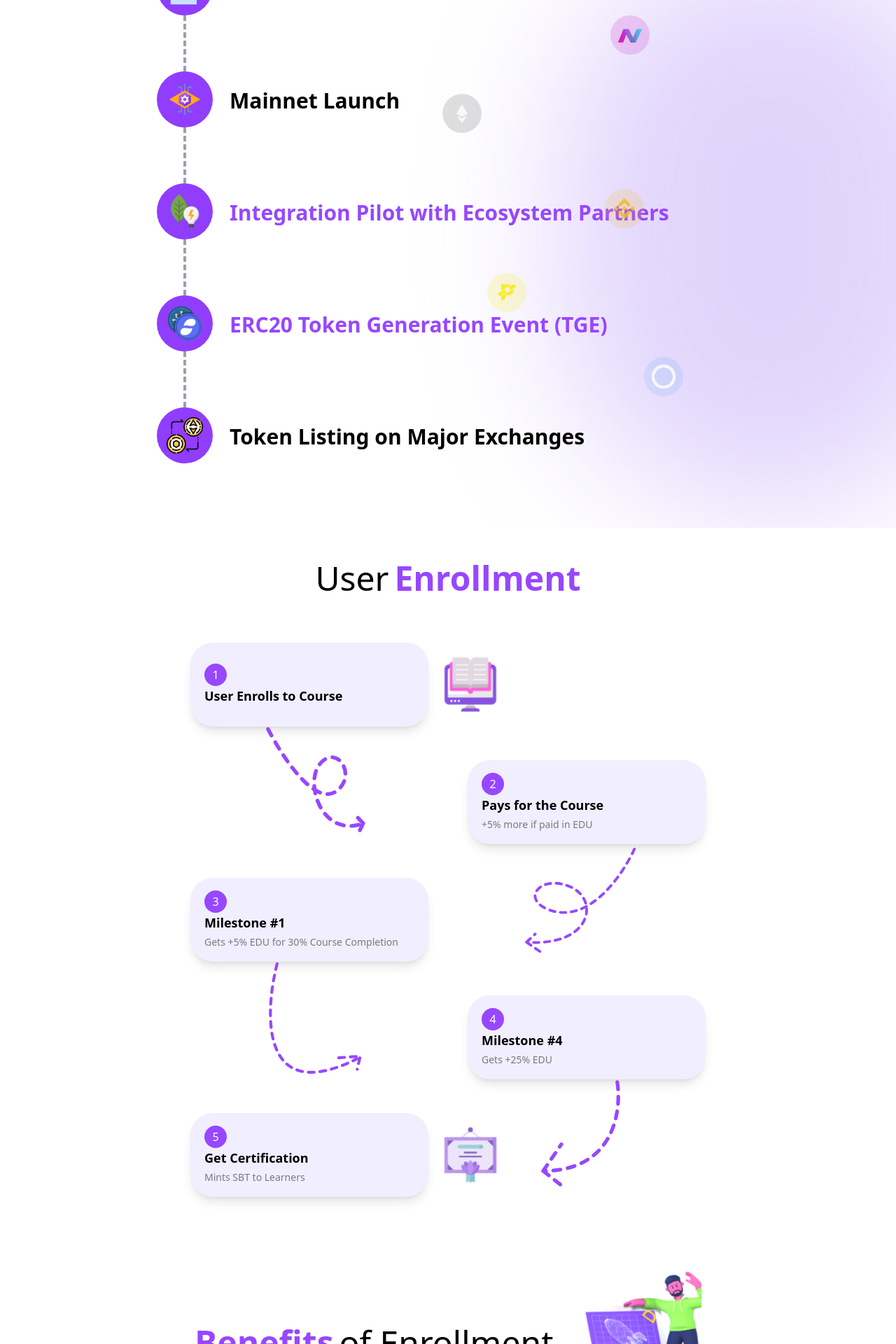
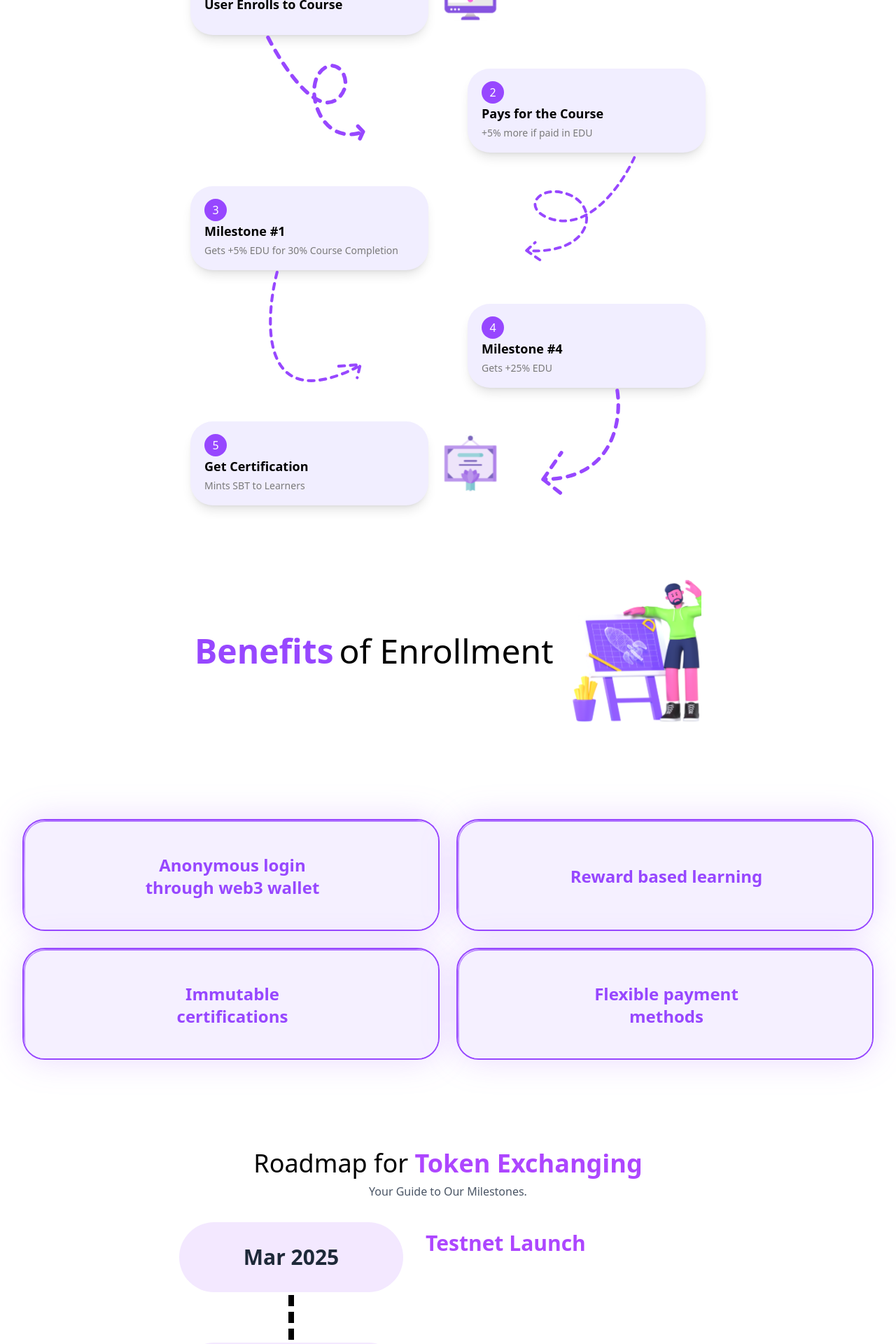
Before and after one commit to sagajax/LearnLed, a React (Vite) app: page / in a window 1280 px wide. Shown: the part 1360-3280 px from the top of the page at 70% size. Built offline with nearby package versions, Linux system fonts and the light colour scheme.

Commit message:
fixed roadmap

```diff
--- a/src/App.jsx
+++ b/src/App.jsx
@@ -15,12 +15,12 @@ function App() {
       <div className="relative overflow-x-hidden">
         <Hero />
         <Partner />
-        <Roadmap />
         <Enroll />
         <Section />
-        <div className="absolute -right-24 mt-5 w-[200px] h-[700px]  bg-[#CECDFF] blur-[100px] transform -translate-y-1/2 scale-x-150 scale-y-75 rounded-full z-0">
+        {/* <div className="absolute -right-24 mt-5 w-[200px] h-[700px]  bg-[#CECDFF] blur-[100px] transform -translate-y-1/2 scale-x-150 scale-y-75 rounded-full z-0">
         </div>
-        <Reward />
+        <Reward /> */}
+        <Roadmap />
         <Faq />
         <Footer />
       </div>
--- a/src/components/Roadmap.jsx
+++ b/src/components/Roadmap.jsx
@@ -1,184 +1,85 @@
-import { useState } from "react";
-import i2 from "/i2.svg";
-import i3 from "/i3.svg";
-import i4 from "/i4.svg";
-import i5 from "/i5.svg";
-import i6 from "/i6.svg";
-import cc0 from "../assets/cc0.png";
-import cc2 from "../assets/cc2.png";
-import cc3 from "../assets/cc3.png";
-import cc4 from "../assets/cc4.png";
-import cc5 from "../assets/cc5.png";
-import cc6 from "../assets/cc6.png";
-import cc7 from "../assets/cc7.png";
+import React, { useState } from "react";
 
 export default function Roadmap() {
-  const [roadmapItems, setRoadmapItems] = useState([
+  const [roadmapItems] = useState([
     {
       id: 1,
+      date: "Mar 2025",
       title: "Testnet Launch",
-      icon: i2,
+      titleColor: "text-purple-500",
       status: "completed",
     },
     {
       id: 2,
+      date: "Feb 2025",
       title: "Mainnet Launch",
-      icon: i3,
+      titleColor: "text-black",
       status: "pending",
     },
     {
       id: 3,
-      title: "Integration Pilot with Ecosystem Partners",
-      icon: i4,
+      date: "Q3 2025",
+      title: "Integration Pilot with",
+      subtitle: "Ecosystem Partners",
+      titleColor: "text-black",
+      subtitleColor: "text-purple-500",
       status: "pending",
     },
     {
       id: 4,
-      title: "ERC20 Token Generation Event (TGE)",
-      icon: i5,
+      date: "Q4 2025",
+      title: "ERC20 Token Generation",
+      subtitle: "Event (TGE)",
+      titleColor: "text-purple-500",
+      subtitleColor: "text-purple-500",
       status: "pending",
     },
     {
       id: 5,
-      title: "Token Listing on Major Exchanges",
-      icon: i6,
+      date: "Q5 2025",
+      title: "Token Listing on",
+      subtitle: "Major Exchanges",
+      titleColor: "text-black",
+      subtitleColor: "text-purple-500",
       status: "pending",
     },
   ]);
 
-  const scatteredImages = [
-    { src: cc0, className: "top-25 right-54" },
-    { src: cc2, className: "top-54 right-40" },
-    { src: cc3, className: "top-82 right-100" },
-    { src: cc4, className: "top-116 right-42" },
-    { src: cc5, className: "top-146 right-84" },
-    { src: cc6, className: "top-176 right-28" },
-  ];
-
-  const toggleStatus = (id) => {
-    setRoadmapItems((items) =>
-      items.map((item) =>
-        item.id === id
-          ? {
-              ...item,
-              status: item.status === "completed" ? "pending" : "completed",
-            }
-          : item
-      )
-    );
-  };
-
-  const RoadmapItem = ({
-    id,
-    title,
-    icon,
-    status,
-    isLast,
-    imageClassName,
-    titleClassName,
-  }) => {
-    return (
-      <div className="flex group">
-        <div className="flex flex-col justify-start items-center">
-          <button
-            onClick={() => toggleStatus(id)}
-            className="w-20 h-20 rounded-full flex items-center justify-center transition-all duration-300 bg-[#903dfd] hover:bg-purple-300"
-          >
-            <img
-              src={icon}
-              alt=""
-              className={`w-13 h-13 object-contain group-hover:scale-110 transition-all duration-300 ${
-                imageClassName ? imageClassName : ""
-              }`}
-            />
-          </button>
-          {!isLast && (
-            <hr className="w-1 h-20 border-dashed border-l-4 border-gray-400 dark:border-gray-600" />
-          )}
-        </div>
-        <div className="ml-6 pb-20">
-          <h2
-            className={`text-2xl lg:text-3xl mt-6 text-[#9747FF] font-bold transition-all duration-300 ${
-              titleClassName ? titleClassName : ""
-            }`}
-          >
-            {title}
-          </h2>
-        </div>
-      </div>
-    );
-  };
-
   return (
-    <div className="w-full h-auto flex flex-col items-center relative mt-10">
-      <div
-        className="h-[85%] w-[400px] lg:w-[600px] bg-[#b596f8] absolute top-30 -right-30 z-[-1] opacity-40 blur-[100px] rounded-full"
-      ></div>
-      <div className="relative min-h-screen w-full lg:w-[70%] overflow-x-hidden">
-        <div className="mx-auto p-8">
-          <div className="flex items-center justify-center text-center pb-14 text-black gap-2 w-full">
-            <h1 className="text-5xl font-light">Roadmap for</h1>
-            <h1 className="text-[#9747FF] text-5xl font-semibold">
-              Token Exchanging
-            </h1>
-          </div>
-          <div>
-            <RoadmapItem
-              key={roadmapItems[0].id}
-              id={roadmapItems[0].id}
-              title={roadmapItems[0].title}
-              icon={roadmapItems[0].icon}
-              status={roadmapItems[0].status}
-              isLast={false}
-              imageClassName="ml-2"
-              titleClassName=""
-            />
-            <RoadmapItem
-              key={roadmapItems[1].id}
-              id={roadmapItems[1].id}
-              title={roadmapItems[1].title}
-              icon={roadmapItems[1].icon}
-              status={roadmapItems[1].status}
-              isLast={false}
-              titleClassName="text-black"
-            />
-            <RoadmapItem
-              key={roadmapItems[2].id}
-              id={roadmapItems[2].id}
-              title={roadmapItems[2].title}
-              icon={roadmapItems[2].icon}
-              status={roadmapItems[2].status}
-              isLast={false}
-            />
-            <RoadmapItem
-              key={roadmapItems[3].id}
-              id={roadmapItems[3].id}
-              title={roadmapItems[3].title}
-              icon={roadmapItems[3].icon}
-              status={roadmapItems[3].status}
-              isLast={false}
-            />
-            <RoadmapItem
-              key={roadmapItems[4].id}
-              id={roadmapItems[4].id}
-              title={roadmapItems[4].title}
-              icon={roadmapItems[4].icon}
-              status={roadmapItems[4].status}
-              isLast={true}
-              titleClassName="text-black"
-            />
-          </div>
+    <div className="w-full flex flex-col items-center justify-center bg-white p-8">
+      <div className="w-full max-w-3xl">
+        <div className="text-center mb-8">
+          <h1 className="text-4xl font-medium">
+            Roadmap for <span className="text-purple-500 font-semibold">Token Exchanging</span>
+          </h1>
+          <p className="text-gray-600 mt-2">Your Guide to Our Milestones.</p>
         </div>
 
-        {/* Scattered Images */}
-        {scatteredImages.map((image, index) => (
-          <img
-            key={index}
-            src={image.src}
-            alt={`Scattered image ${index + 1}`}
-            className={`absolute w-14 h-14 object-contain opacity-90 hover:opacity-100 transition-opacity duration-300 ${image.className}`}
-          />
-        ))}
+        <div >
+          {roadmapItems.map((item, index) => (
+            <div key={item.id} className="flex items-start">
+              <div className="flex flex-col items-center">
+                <div className="bg-purple-100 text-center py-8 px-6 rounded-full w-80">
+                  <span className="font-extrabold text-gray-800 text-3xl">{item.date}</span>
+                </div>
+                {index < roadmapItems.length - 1 && (
+                  <div className="h-16 border-l-8 border-dashed border-black my-1"></div>
+                )}
+              </div>
+
+              <div className="ml-8 mt-3">
+                <h3 className={`text-3xl font-extrabold ${item.titleColor}`}>
+                  {item.title}
+                </h3>
+                {item.subtitle && (
+                  <h3 className={`text-3xl font-bold ${item.subtitleColor}`}>
+                    {item.subtitle}
+                  </h3>
+                )}
+              </div>
+            </div>
+          ))}
+        </div>
       </div>
     </div>
   );
```
